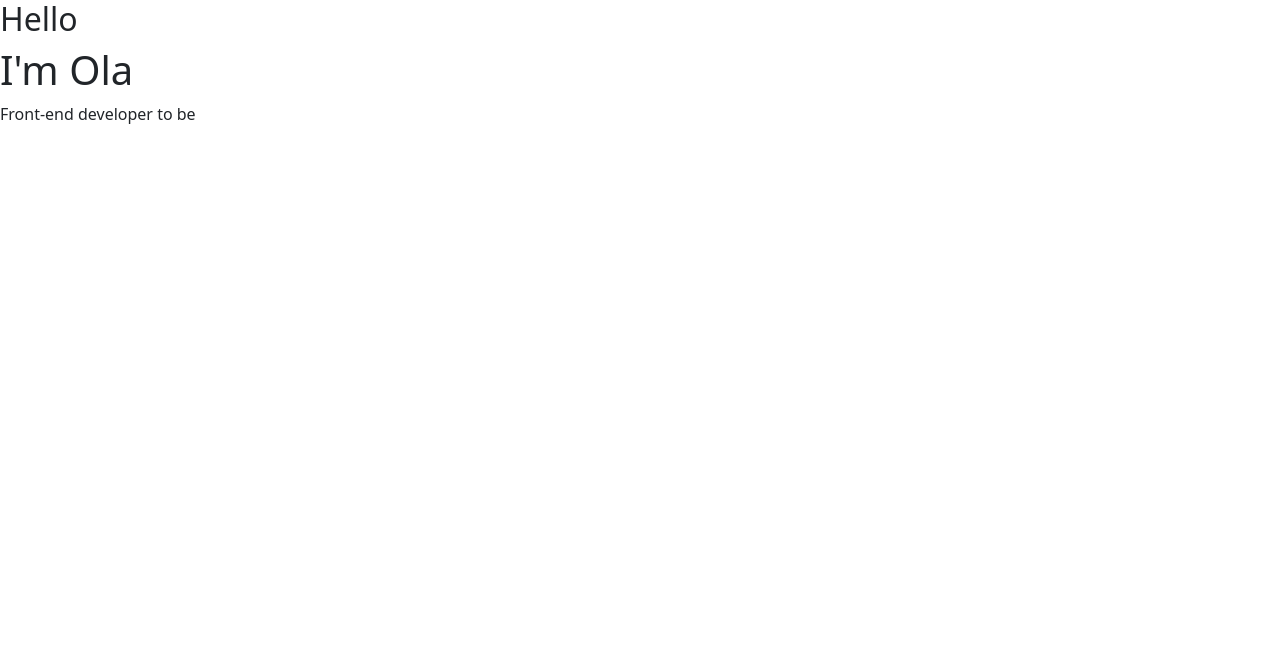
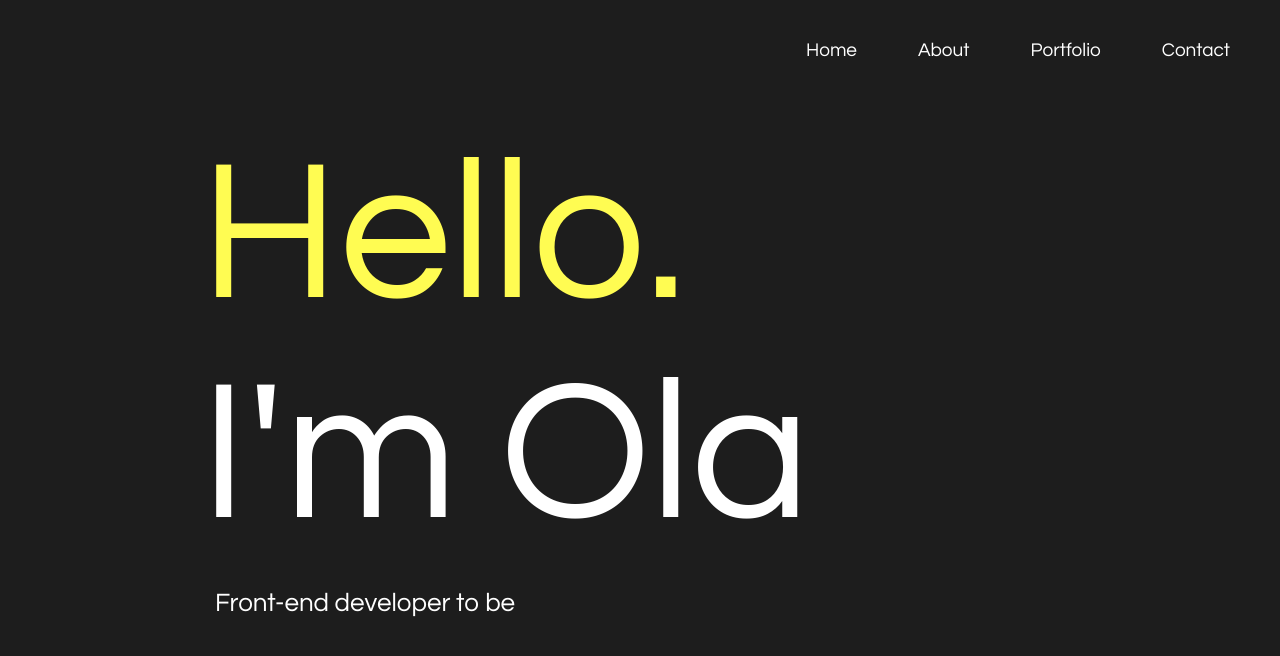
Before and after one commit to stokrotkaola/Portfolio, a plain HTML site: page index.html in a window 1280 px wide. Drawn offline with nearby package versions, Linux system fonts and the light colour scheme.

Commit message:
created home page

```diff
--- a/index.html
+++ b/index.html
@@ -21,16 +21,50 @@
     ></script>
     <link rel="preconnect" href="https://fonts.googleapis.com" />
     <link rel="preconnect" href="https://fonts.gstatic.com" crossorigin />
+    <link rel="preconnect" href="https://fonts.googleapis.com" />
+    <link rel="preconnect" href="https://fonts.gstatic.com" crossorigin />
     <link
-      href="https://fonts.googleapis.com/css2?family=Questrial&display=swap"
+      href="https://fonts.googleapis.com/css2?family=Questrial&family=Roboto:wght@900&display=swap"
       rel="stylesheet"
     />
     <link rel="stylesheet" href="/src/style.css" />
     <title>Ola Stankiewicz</title>
   </head>
   <body>
-    <h2>Hello</h2>
-    <h1>I'm Ola</h1>
-    <p>Front-end developer to be</p>
+    <nav class="navbar navbar-expand-lg navbar-colour">
+      <div class="container-fluid">
+        <button
+          class="navbar-toggler"
+          type="button"
+          data-bs-toggle="collapse"
+          data-bs-target="#navbarNav"
+          aria-controls="navbarNav"
+          aria-expanded="false"
+          aria-label="Toggle navigation"
+        >
+          <span class="navbar-toggler-icon"></span>
+        </button>
+        <div class="collapse navbar-collapse" id="navbarNav">
+          <ul class="navbar-nav">
+            <li class="nav-item">
+              <a class="nav-link text-white" href="/index.html">Home</a>
+            </li>
+            <li class="nav-item">
+              <a class="nav-link text-white" href="#">About</a>
+            </li>
+            <li class="nav-item">
+              <a class="nav-link text-white" href="#">Portfolio</a>
+            </li>
+            <li class="nav-item">
+              <a class="nav-link text-white" href="#">Contact</a>
+            </li>
+          </ul>
+        </div>
+      </div>
+    </nav>
+
+    <h2 class="hello">Hello.</h2>
+    <h1 class="ola">I'm Ola</h1>
+    <p class="front-end-dev">Front-end developer to be</p>
   </body>
 </html>
--- a/src/style.css
+++ b/src/style.css
@@ -0,0 +1,47 @@
+:root {
+  --primary-color: #fffc52;
+  --secondary-color: #272727;
+  --additional-color: #fd2155;
+}
+
+body {
+  background-color: #1d1d1d;
+  font-family: "Questrial", sans-serif;
+}
+
+.navbar-nav {
+  margin-left: auto;
+}
+
+.navbar-colour {
+  background-color: #1d1d1d;
+  font-size: 19px;
+}
+
+.nav-item {
+  padding-left: 15px;
+  padding-right: 15px;
+  margin-top: 20px;
+  margin-right: 15px;
+}
+
+.hello {
+  font-size: 200px;
+  color: var(--primary-color);
+  margin-top: 55px;
+  margin-bottom: 0;
+  padding-left: 200px;
+  line-height: 1;
+}
+
+.ola {
+  font-size: 200px;
+  color: white;
+  padding-left: 200px;
+}
+
+.front-end-dev {
+  font-size: 26px;
+  color: white;
+  padding-left: 215px;
+}
```
